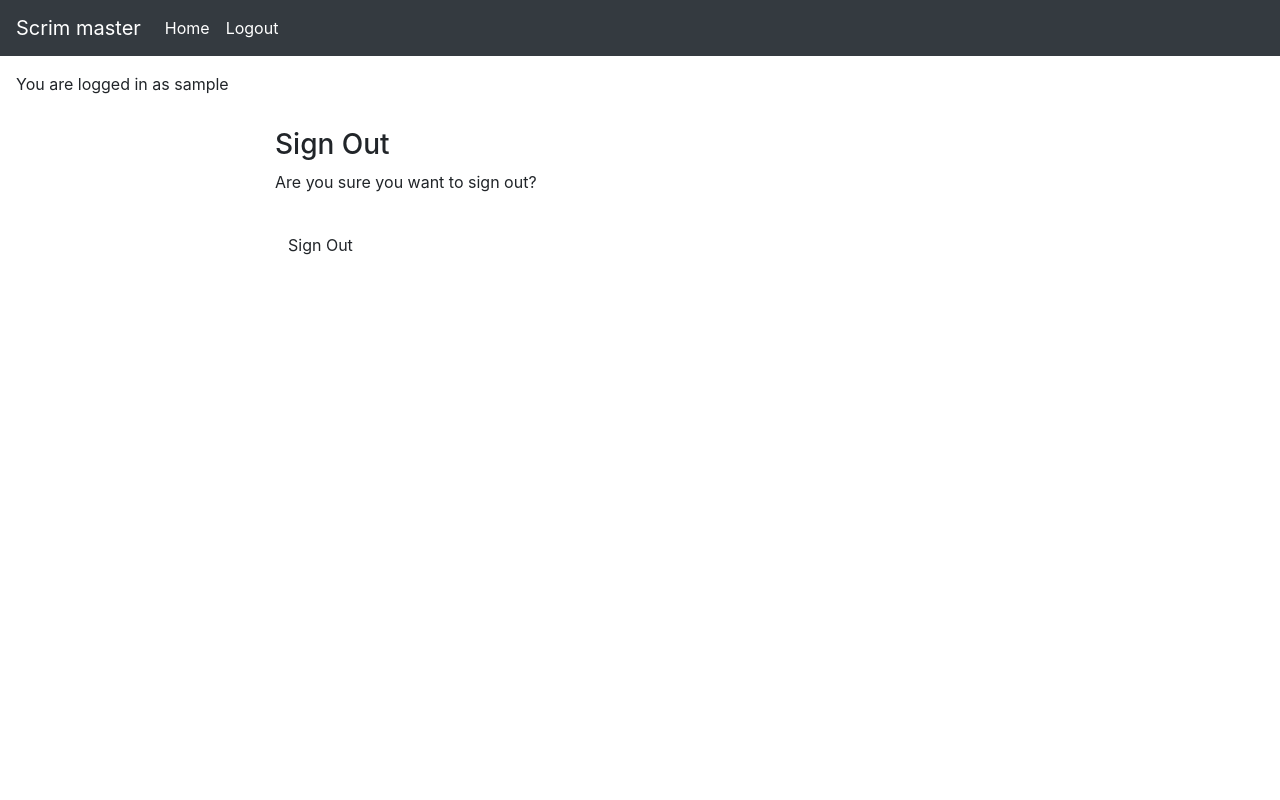
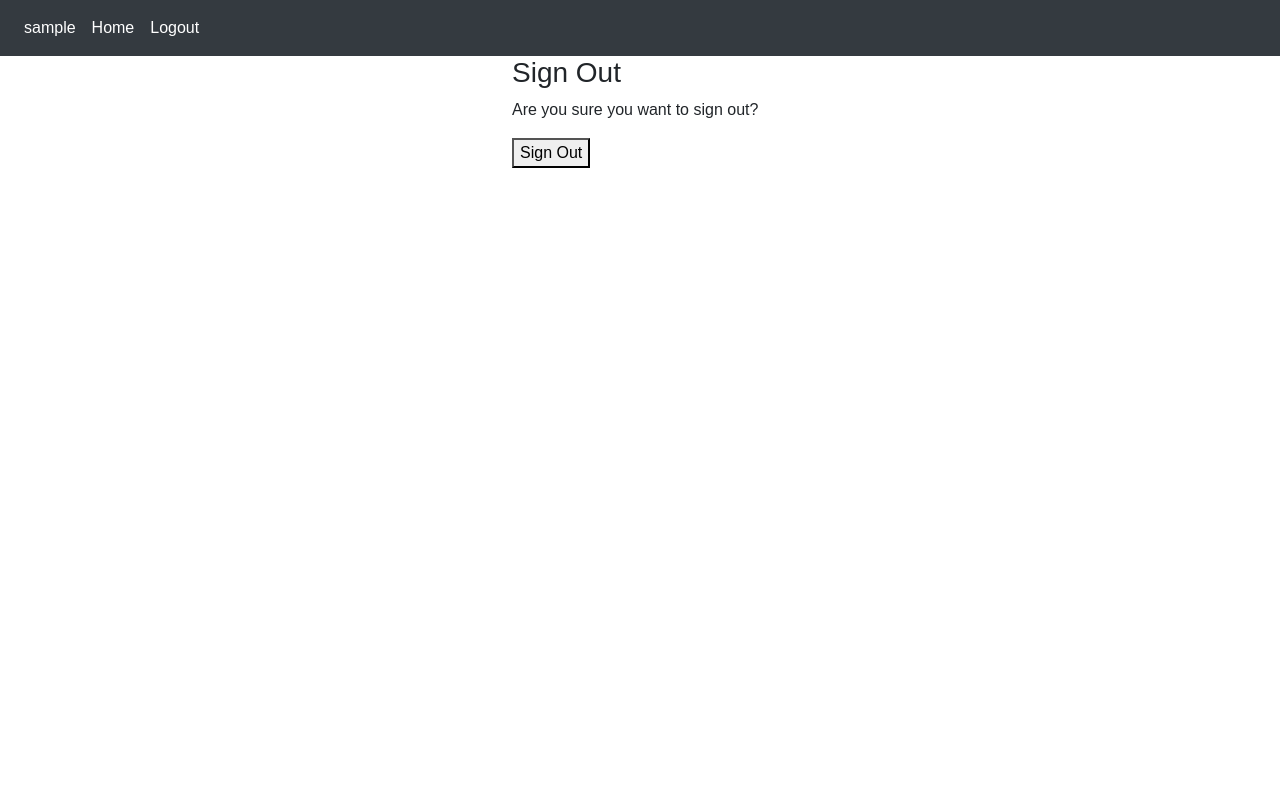
Before and after one commit to Howlerloud/scrims, a Django app: page /accounts/logout/ in a window 1280 px wide. Run offline with Django 4.2, Linux system fonts and the light colour scheme; the visitor is signed in with stand-in values (Sample User, id 1); some libraries are stand-ins or nearby versions.

Commit message:
Added css for login and logout page Added user profile name to top of page Added sing up link at the bottom of login page

```diff
--- a/static/css/style.css
+++ b/static/css/style.css
@@ -1,16 +1,22 @@
+html {
+    color: #212529 ;
+    background-color: #ffffff;
+    width: 100%;
+    height: 100%;
+}
 
+body {
+    color: #212529 ;
+    background-color: #ffffff;
+    width: 100%;
+    height: 100%;
+    font-family: Arial, Helvetica, sans-serif;
+}
 
 .log-box {
     border-style: solid;
-    border-color: #4A4A4F;
-    background-color: #4A4A4F;
-}
-
-html {
-    color: rgb(172, 25, 25);
-    background-color: #ffffff;
-    width: 100%;
-    height: 100%;
+    border-color: #212529;
+    background-color: #a2a2a8;
 }
 
 .dark {
@@ -28,3 +34,23 @@ html {
     margin: auto;
     margin-top: 2rem;
 }
+
+.user-structure {
+    color: white;
+    padding: .5rem;
+    margin-bottom: 0;
+}
+
+.sign-margin {
+    margin-left: 40%;
+    margin-right: 40%;
+}
+
+a {
+  color: inherit;         /* To remove the standard link css */
+  text-decoration: none;
+}
+
+.singup-link:hover {
+    color: white ;
+}
--- a/templates/account/logout.html
+++ b/templates/account/logout.html
@@ -5,23 +5,22 @@
 {% block head_title %}{% trans "Sign Out" %}{% endblock %}
 
 {% block content %}
-<div class="container">
-    <div class="row">
-        <div class="col-md-8 mt-3 offset-md-2">
+<div class="sign-margin">
+    <div>
+        <div>
             <h3>{% trans "Sign Out" %}</h3>
 
             <p>{% trans 'Are you sure you want to sign out?' %}</p>
         </div>
     </div>
-    <div class="row">
-        <div class="col-md-8 mt-3 offset-md-2">
-
+    <div>
+        <div>
             <form method="post" action="{% url 'account_logout' %}">
                 {% csrf_token %}
                 {% if redirect_field_value %}
                 <input type="hidden" name="{{ redirect_field_name }}" value="{{ redirect_field_value }}" />
                 {% endif %}
-                <button class="btn btn-signup right" type="submit">{% trans 'Sign Out' %}</button>
+                <button type="submit">{% trans 'Sign Out' %}</button>
             </form>
         </div>
     </div>
--- a/templates/structure.html
+++ b/templates/structure.html
@@ -22,10 +22,15 @@
 <body>
 
 <nav class="navbar navbar-expand-lg navbar-dark bg-dark">
+  {% if user.is_authenticated %}
+  <p class="user-structure">{{ user }}</p>
+  {% else %}
   <a class="navbar-brand" href="{% url 'home' %}">Scrim master</a>
   <button class="navbar-toggler" type="button" data-toggle="collapse" data-target="#navbarSupportedContent" aria-controls="navbarSupportedContent" aria-expanded="false" aria-label="Toggle navigation">
     <span class="navbar-toggler-icon"></span>
   </button>
+  {% endif %}
+
 <!-- Bootstrap dropdown navbar -->
   <div class="collapse navbar-collapse" id="navbarSupportedContent">
     <ul class="navbar-nav mr-auto">
@@ -51,11 +56,6 @@
 </nav>
 
  <main class="flex-shrink-0 main-bg">
-    {% if user.is_authenticated %}
-        <p class="text-end m-3">You are logged in as {{ user }}</p>
-    {% else %}
-        <p class="text-end m-3">You are not logged in </p>
-    {% endif %}
     {% block content %}
     {% endblock content %}
 </main>
```
Also changed, not shown: templates/account/login.html (+4 -3 lines), 1 other file.
